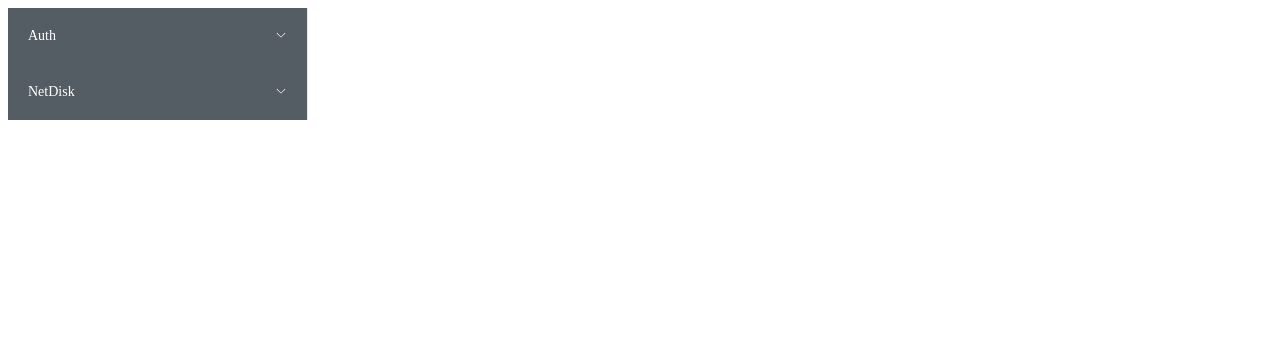
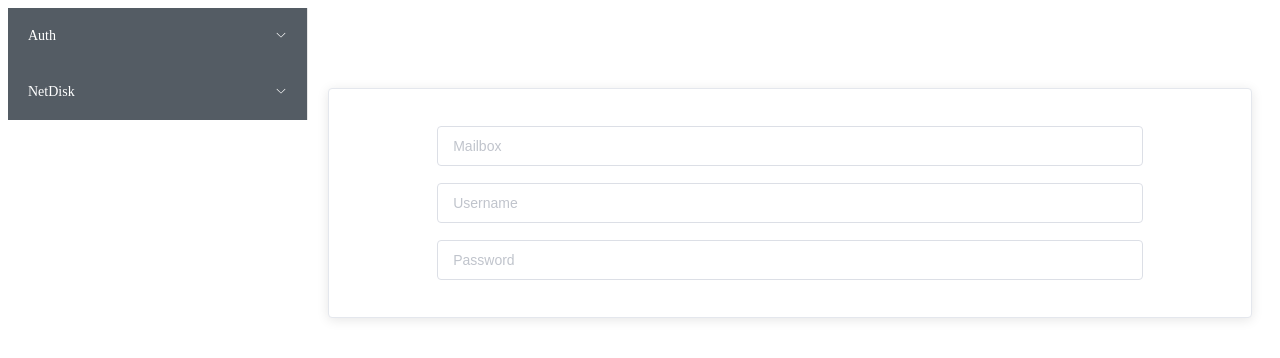
Before and after one commit to DrunkenWhale/PigeonSite-Front-End, a Vue app: page /register in a window 1280 px wide. Shown: the top 358 px of the page. Built offline with nearby package versions, Linux system fonts and the light colour scheme.

Commit message:
feat: register card frame?

```diff
--- a/src/App.vue
+++ b/src/App.vue
@@ -5,8 +5,8 @@
         <el-menu active-text-color="#ffd04b" background-color="#545c64" text-color="#fff">
           <el-sub-menu index="1">
             <template #title> Auth </template>
-            <el-menu-item index="1-1">Login</el-menu-item>
-            <el-menu-item index="1-2">Register</el-menu-item>
+            <el-menu-item index="1-1" @click="login">Login</el-menu-item>
+            <el-menu-item index="1-2" @click="register">Register</el-menu-item>
           </el-sub-menu>
           <el-sub-menu index="2">
             <template #title>NetDisk</template>
@@ -16,7 +16,12 @@
         </el-menu>
       </el-scrollbar>
     </el-aside>
-    <el-main> </el-main>
+    <el-container>
+      <el-header> </el-header>
+      <el-main>
+        <router-view />
+      </el-main>
+    </el-container>
   </el-container>
 </template>
 
@@ -28,6 +33,14 @@ export default {
   components: {
     //  HelloWorld
   },
+  methods: {
+    login: function login() {
+      this.$router.push("/login");
+    },
+    register: function register() {
+      this.$router.push("/register");
+    },
+  },
 };
 </script>
 
--- a/src/views/Register.vue
+++ b/src/views/Register.vue
@@ -1,10 +1,34 @@
 <template>
-  <div class="register">
-    <h1>This is an about page</h1>
-  </div>
+  <el-card>
+    <div id="mr-round">
+      <el-input placeholder="Mailbox" size="large" v-model="mailbox_input"></el-input>
+    </div>
+    <div id="mr-round">
+        <el-input placeholder="Username" size="large" v-model="username_input"></el-input>
+      </div>
+      <div id="mr-round">
+        <el-input placeholder="Password" size="large" v-model="password_input"></el-input>
+    </div>
+  </el-card>
 </template>
 <script>
     export default {
-        name: "Register"
+        name: "Register",
+        data() {
+            return {
+                mailbox_input: "",
+                username_input: "",
+                password_input: ""
+            }
+        },
     }
 </script>>
+
+<style>
+    #mr-round {
+        margin-top: 17px;
+        margin-bottom: 17px;
+        margin-left: 10%;
+        margin-right: 10%;
+    }
+</style>
```
